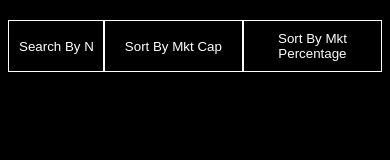
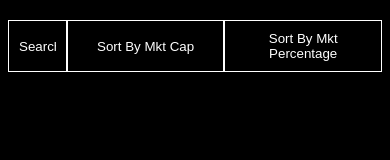
Before and after one commit to madhab-tripathy/w3-currency-tracker, a plain HTML site: page index.html in a window 390 px wide. Drawn offline with Linux system fonts and the light colour scheme; no server answers.

Commit message:
Second commit

```diff
--- a/style.css
+++ b/style.css
@@ -30,9 +30,9 @@ body{
     color: #fff;
 }
 .btn{
-    width: 200px;
+    width: 160px;
     cursor: pointer;
-    padding:10px;
+    padding:10px 8px;
     outline:none;
     color: #fff;
     background-color: transparent;
@@ -81,23 +81,23 @@ tbody tr td{
 tbody tr{
     border-bottom: 1px solid #fff;
 }
-@media screen and (max-width:1030px) {
+@media screen and (max-width:1155px) {
     #search{
         width: 65%;
     }
 }
-@media screen and (max-width:885px) {
+@media screen and (max-width:990px) {
     #search{
-        width: 60%;
+        width: 55%;
     }
 }
 @media screen and (max-width:770px) {
     #search{
-        width: 40%;
+        width: 35%;
     }
 }
 @media screen and (max-width:520px) {
     #search{
-        width: 30%;
+        width: 10%;
     }
 }
```
